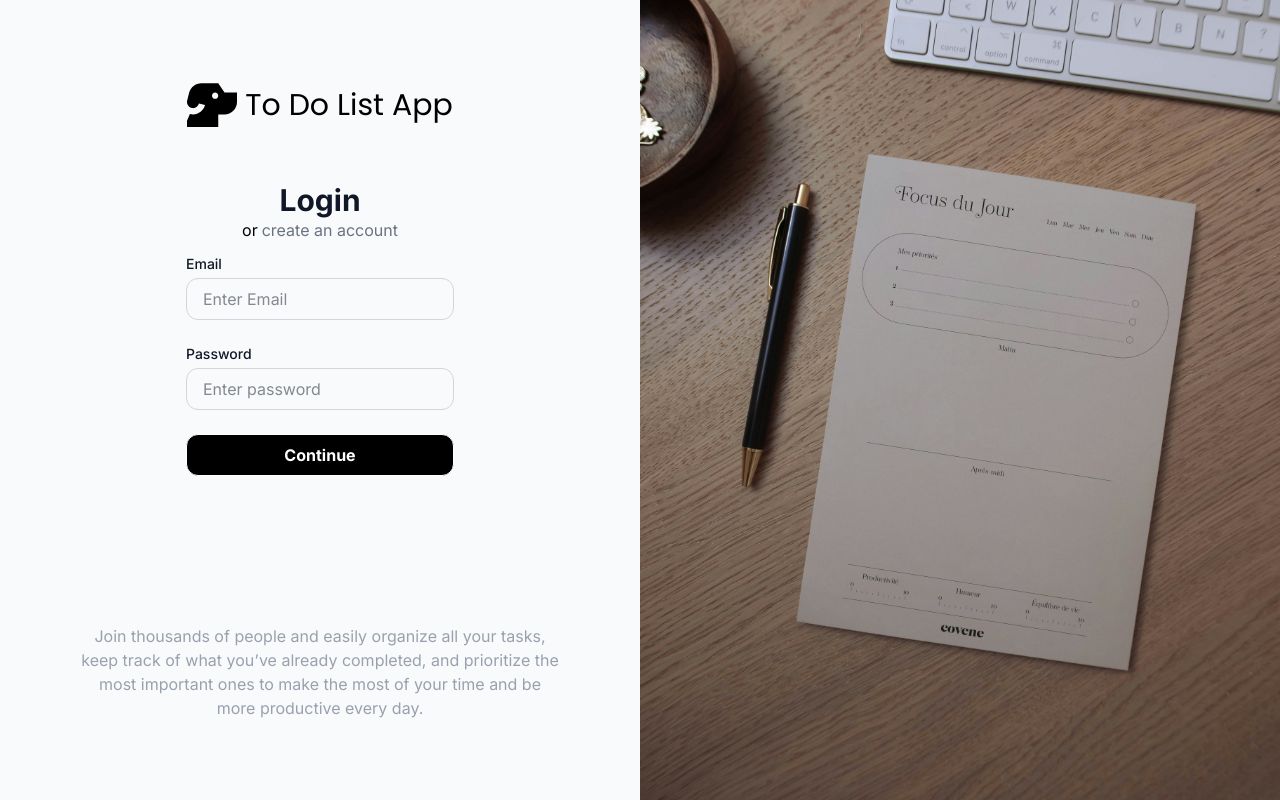
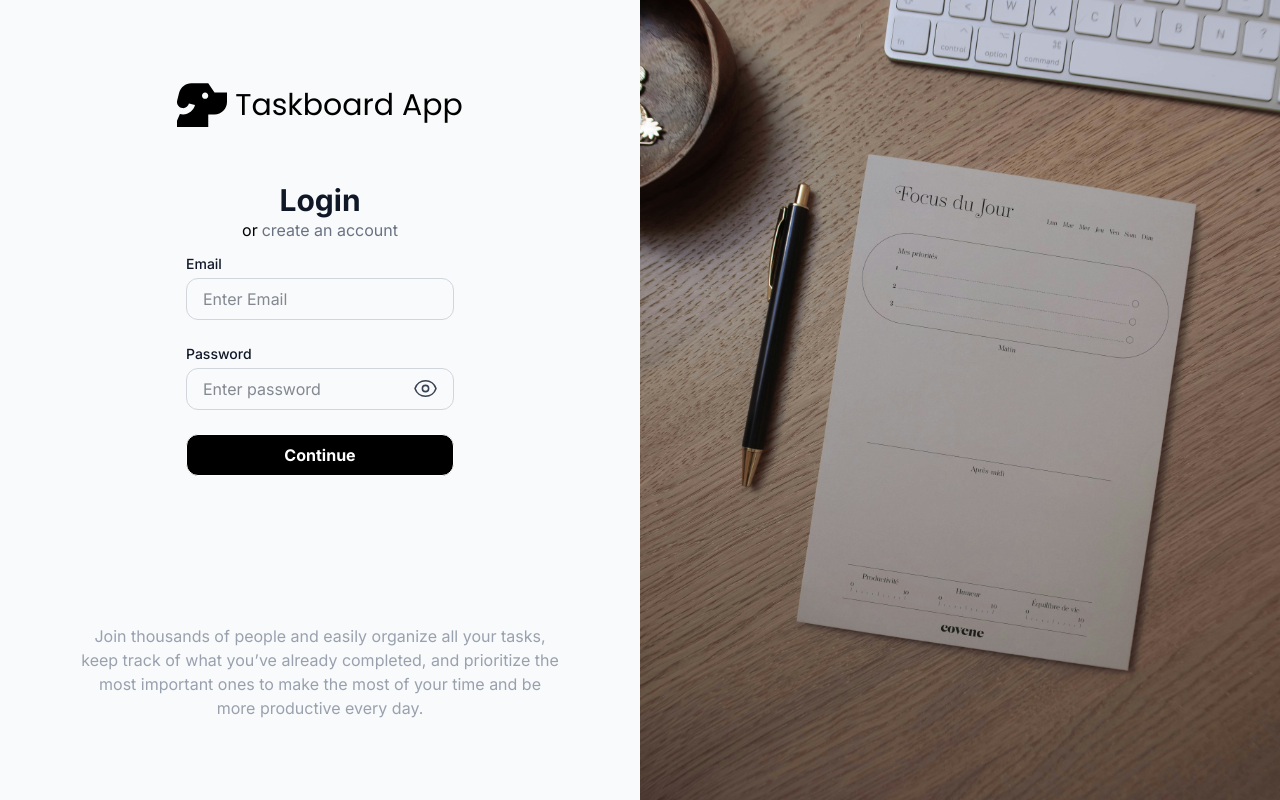
Before and after one commit to diegotuesta25/to-do-list-app, a Next.js app: page / in a window 1280 px wide. Built offline with nearby package versions, Linux system fonts and the light colour scheme.

Commit message:
Small Fixes

```diff
--- /dev/null
+++ b/app/hooks/use-toggle.tsx
@@ -0,0 +1,11 @@
+import { useState } from "react";
+
+export function useToggle(input: boolean) {
+	const [isOpen, setIsOpen] = useState(input);
+
+	const toggle = () => {
+		setIsOpen(prevIsOpen => !prevIsOpen);
+	};
+
+	return { isOpen, toggle, setIsOpen };
+}
--- a/app/layout.tsx
+++ b/app/layout.tsx
@@ -7,10 +7,10 @@ import NextTopLoader from "nextjs-toploader";
 
 export const metadata: Metadata = {
 	title: {
-		template: "%s | To Do List App",
-		default: "To Do List App",
+		template: "%s | Taskboard App",
+		default: "Taskboard App",
 	},
-	description: "You can make your to do list here",
+	description: "You can manage your tasks here",
 };
 
 export default function RootLayout({
--- a/app/page.tsx
+++ b/app/page.tsx
@@ -1,5 +1,5 @@
 import Image from "next/image";
-import LogoToDoList from "./ui/todolist-logo";
+import LogoToDoList from "./ui/task-logo";
 import LoginForm from "./ui/login-form";
 import Link from "next/link";
 import { Suspense } from "react";
--- a/app/signup/page.tsx
+++ b/app/signup/page.tsx
@@ -1,6 +1,6 @@
 import Image from "next/image";
 import SignupForm from "../ui/signup-form";
-import LogoToDoList from "../ui/todolist-logo";
+import LogoToDoList from "../ui/task-logo";
 import Link from "next/link";
 
 export default function Page() {
--- a/app/ui/dashboard/sidenav.tsx
+++ b/app/ui/dashboard/sidenav.tsx
@@ -1,6 +1,6 @@
 "use client";
 import Link from "next/link";
-import LogoToDoList from "../todolist-logo";
+import LogoToDoList from "../task-logo";
 import NavLinks from "./nav-links";
 import { PowerIcon } from "@heroicons/react/24/outline";
 import { signOutAction } from "@/app/lib/actions";
--- a/app/ui/login-form.tsx
+++ b/app/ui/login-form.tsx
@@ -1,9 +1,13 @@
 "use client";
-import Link from "next/link";
 import { useSearchParams } from "next/navigation";
 import { useActionState } from "react";
 import { authenticate } from "../lib/actions";
-import { ExclamationCircleIcon } from "@heroicons/react/24/outline";
+import {
+	ExclamationCircleIcon,
+	EyeIcon,
+	EyeSlashIcon,
+} from "@heroicons/react/24/outline";
+import { useToggle } from "../hooks/use-toggle";
 
 export default function LoginForm() {
 	const searchParams = useSearchParams();
@@ -12,6 +16,7 @@ export default function LoginForm() {
 		authenticate,
 		undefined,
 	);
+	const { isOpen, toggle, setIsOpen } = useToggle(false);
 	return (
 		<form
 			action={formAction}
@@ -34,14 +39,29 @@ export default function LoginForm() {
 			{/* Password */}
 			<div className="grid grid-cols-1 gap-1">
 				<label className="text-sm font-medium text-gray-900">Password</label>
+				<div className="relative">
 					<input
-					className="w-full rounded-xl border border-gray-300 px-4 py-2 focus:outline-none focus:ring-2 focus:ring-black"
+						className="w-full rounded-xl border border-gray-300 px-4 py-2 focus:ring-2 focus:ring-black"
 						id="password"
-					type="password"
+						type={isOpen ? "text" : "password"}
 						name="password"
 						placeholder="Enter password"
 						required
 					/>
+					<button className="cursor-pointer" onClick={toggle} type="button">
+						{isOpen ? (
+							<EyeSlashIcon
+								width={25}
+								className="absolute right-4 top-2 text-gray-700"
+							/>
+						) : (
+							<EyeIcon
+								width={25}
+								className="absolute right-4 top-2 text-gray-700"
+							/>
+						)}
+					</button>
+				</div>
 			</div>
 			<input type="hidden" name="redirectTo" value={callbackUrl} />
 			<button
--- a/app/ui/todolist-logo.tsx
+++ b/app/ui/task-logo.tsx
@@ -24,7 +24,7 @@ export default function LogoToDoList({
 			<h1
 				className={`${poppins.className}  ${textClassName || "text-xl md:text-3xl "} `}
 			>
-				To Do List App
+				Taskboard App
 			</h1>
 		</div>
 	);
```
Lines whose indentation alone changed are shown as unchanged.
